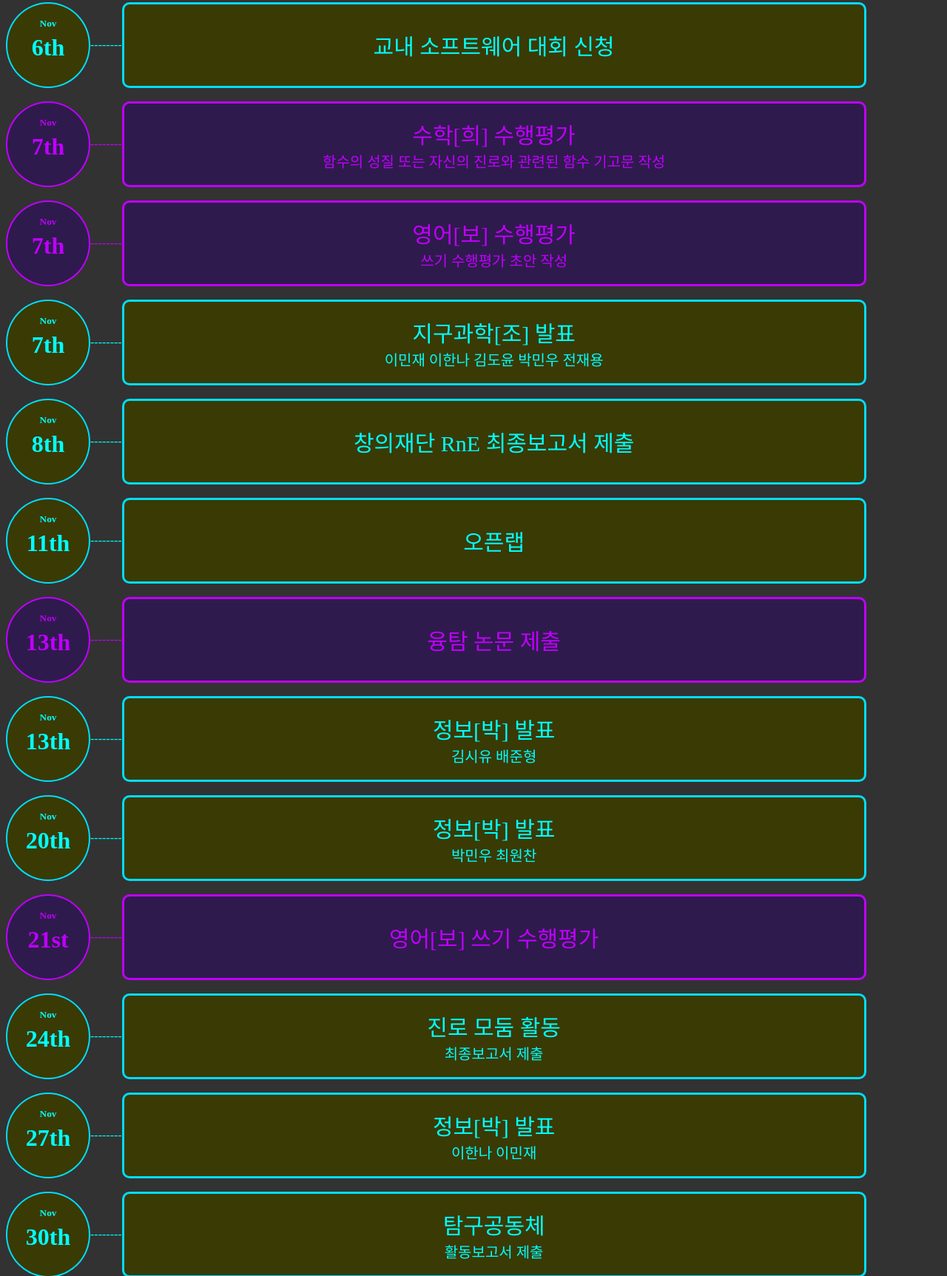
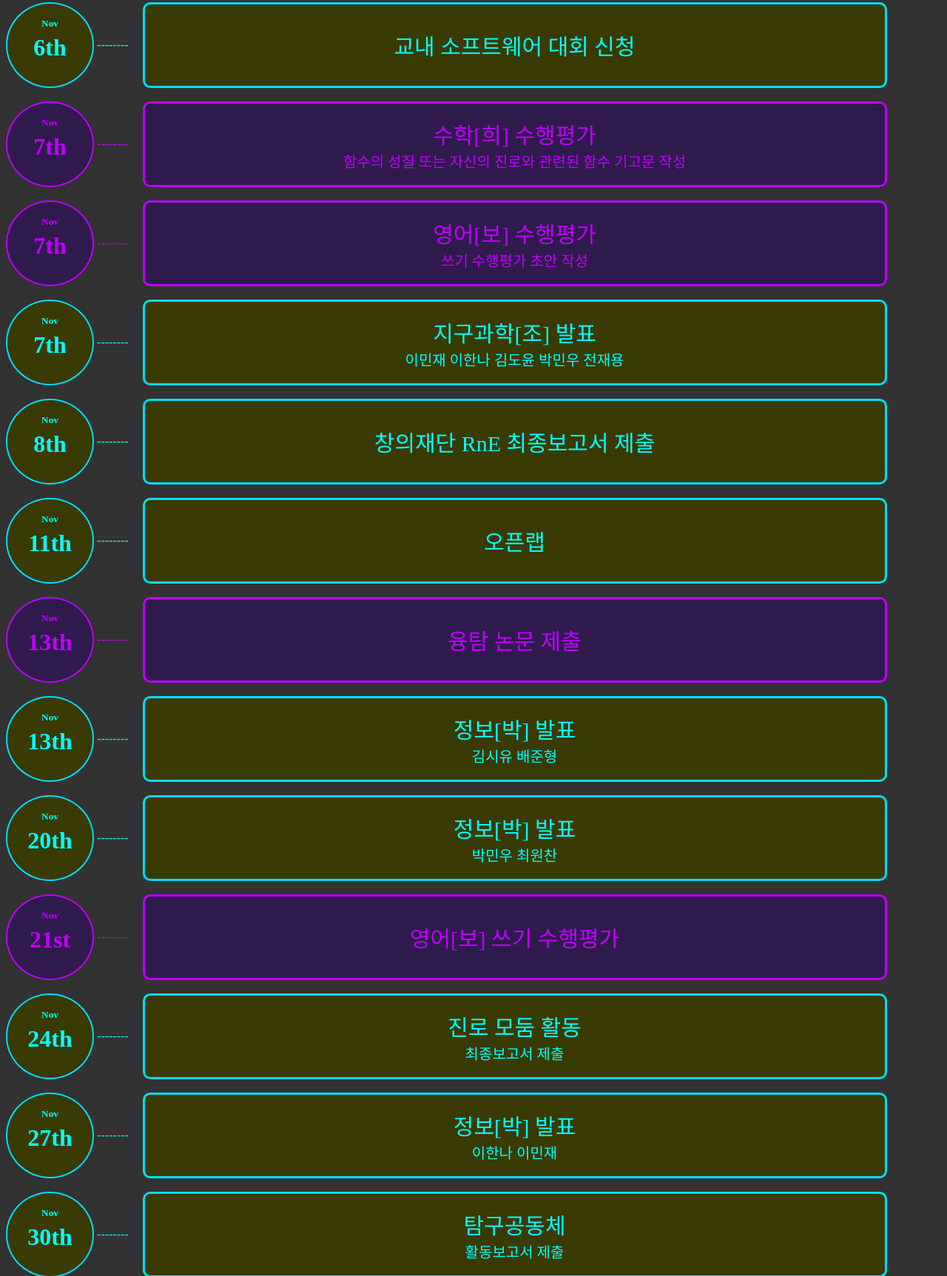
Before and after one commit to wonchan9181/class4_calender, a plain HTML site: page index.html in a window 1280 px wide. Shown: the part 1075-2800 px from the top of the page at 74% size. Drawn offline with Linux system fonts and the light colour scheme.

Commit message:
Add files via upload

```diff
--- a/index.html
+++ b/index.html
@@ -9,141 +9,141 @@
     <div style="width: 100%; height: 90px; text-align: center; border: 3px solid rgb(252, 226, 28); border-radius: 3px 3px 3px 3px/3px 3px 3px 3px; background-color:rgba(91, 88, 85, 0.605)"><h1 style="color: rgb(252, 226, 28);">4반일정</h1></div>
     <br><br>
 
-    <div style="border-radius: 50%; text-align: center; background-color: rgba(58, 58, 4); border: 2px solid rgb(0, 221, 255); width: 110px; height: 110px; vertical-align: top; line-height: 10px; color: aqua; display: table-cell;">
+    <div style="border-radius: 50%; text-align: center; background-color: rgba(58, 58, 4); border: 2px solid rgb(0, 221, 255); width: 10%; height: 110px; vertical-align: top; line-height: 10px; color: aqua; display: table-cell;">
         <h5>Oct</h5><h1>23rd</h1>
     </div>
-    <div style="display: table-cell; vertical-align: middle; color: aqua;">--------</div>
+    <div style="display: table-cell; vertical-align: middle; color: aqua; width: 5.5%;">&nbsp;--------</div>
     <div style="background-color: rgba(58, 58, 4); display: table-cell; border-radius: 10px 10px 10px 10px/10px 10px 10px 10px;height: 110px; width: 1000px; border: 3px solid rgb(0, 221, 255); color: aqua; vertical-align: middle; text-align: center; font-size: 40px;">출국</div>
 <br>
-    <div style="border-radius: 50%; text-align: center; background-color: rgba(58, 58, 4); border: 2px solid rgb(0, 221, 255); width: 110px; height: 110px; vertical-align: top; line-height: 10px; color: aqua; display: table-cell;">
+    <div style="border-radius: 50%; text-align: center; background-color: rgba(58, 58, 4); border: 2px solid rgb(0, 221, 255); width: 10%; height: 110px; vertical-align: top; line-height: 10px; color: aqua; display: table-cell;">
         <h5>Oct</h5><h1>31th</h1>
     </div>
-    <div style="display: table-cell; vertical-align: middle; color: aqua;">--------</div>
+    <div style="display: table-cell; vertical-align: middle; color: aqua; width: 5.5%;">&nbsp;--------</div>
     <div style="background-color: rgba(58, 58, 4); display: table-cell; border-radius: 10px 10px 10px 10px/10px 10px 10px 10px;height: 110px; width: 1000px; border: 3px solid rgb(0, 221, 255); color: aqua; vertical-align: middle; text-align: center; font-size: 40px;">귀국</div>
 <br>
-    <div style="border-radius: 50%; text-align: center; background-color: rgb(47, 26, 77); border: 2px solid rgb(191, 0, 255); width: 110px; height: 110px; vertical-align: top; line-height: 10px; color: rgb(191, 0, 255); display: table-cell;">
+    <div style="border-radius: 50%; text-align: center; background-color: rgb(47, 26, 77); border: 2px solid rgb(191, 0, 255); width: 10%; height: 110px; vertical-align: top; line-height: 10px; color: rgb(191, 0, 255); display: table-cell;">
         <h5>Nov</h5><h1>1st</h1>
     </div>
-    <div style="display: table-cell; vertical-align: middle; color: rgb(191, 0, 255);">--------</div>
+    <div style="display: table-cell; vertical-align: middle; color: rgb(191, 0, 255);width: 5.5%;">&nbsp;--------</div>
     <div style="background-color: rgb(47, 26, 77); display: table-cell; border-radius: 10px 10px 10px 10px/10px 10px 10px 10px;height: 110px; width: 1000px; border: 3px solid rgb(191, 0, 255); color: rgb(191, 0, 255); vertical-align: middle; text-align: center; font-size: 30px;">국어 수행평가<br><div style="font-size: 20px;">노래 가사 문학적으로 해석하기</div></div>
 <br>
-    <div style="border-radius: 50%; text-align: center; background-color: rgba(58, 58, 4); border: 2px solid rgb(0, 221, 255); width: 110px; height: 110px; vertical-align: top; line-height: 10px; color: aqua; display: table-cell;">
+    <div style="border-radius: 50%; text-align: center; background-color: rgba(58, 58, 4); border: 2px solid rgb(0, 221, 255); width: 10%; height: 110px; vertical-align: top; line-height: 10px; color: aqua; display: table-cell;">
         <h5>Nov</h5><h1>1st</h1>
     </div>
-    <div style="display: table-cell; vertical-align: middle; color: aqua;">--------</div>
+    <div style="display: table-cell; vertical-align: middle; color: aqua; width: 5.5%;">&nbsp;--------</div>
     <div style="background-color: rgba(58, 58, 4); display: table-cell; border-radius: 10px 10px 10px 10px/10px 10px 10px 10px;height: 110px; width: 1000px; border: 3px solid rgb(0, 221, 255); color: aqua; vertical-align: middle; text-align: center; font-size: 30px;">진로 신문 기사 발표</div>
 <br>
-    <div style="border-radius: 50%; text-align: center; background-color: rgb(47, 26, 77); border: 2px solid rgb(191, 0, 255); width: 110px; height: 110px; vertical-align: top; line-height: 10px; color: rgb(191, 0, 255); display: table-cell;">
+    <div style="border-radius: 50%; text-align: center; background-color: rgb(47, 26, 77); border: 2px solid rgb(191, 0, 255); width: 10%; height: 110px; vertical-align: top; line-height: 10px; color: rgb(191, 0, 255); display: table-cell;">
         <h5>Nov</h5><h1>2nd</h1>
     </div>
-    <div style="display: table-cell; vertical-align: middle; color: rgb(191, 0, 255);">--------</div>
+    <div style="display: table-cell; vertical-align: middle; color: rgb(191, 0, 255);width: 5.5%;">&nbsp;--------</div>
     <div style="background-color: rgb(47, 26, 77); display: table-cell; border-radius: 10px 10px 10px 10px/10px 10px 10px 10px;height: 110px; width: 1000px; border: 3px solid rgb(191, 0, 255); color: rgb(191, 0, 255); vertical-align: middle; text-align: center; font-size: 30px;">수학[영] 수행평가<br><div style="font-size: 20px;">실생활에 사용되는 여러가지 함수 발표</div></div>
 <br>
-    <div style="border-radius: 50%; text-align: center; background-color: rgb(47, 26, 77); border: 2px solid rgb(191, 0, 255); width: 110px; height: 110px; vertical-align: top; line-height: 10px; color: rgb(191, 0, 255); display: table-cell;">
+    <div style="border-radius: 50%; text-align: center; background-color: rgb(47, 26, 77); border: 2px solid rgb(191, 0, 255); width: 10%; height: 110px; vertical-align: top; line-height: 10px; color: rgb(191, 0, 255); display: table-cell;">
         <h5>Nov</h5><h1>3rd</h1>
     </div>
-    <div style="display: table-cell; vertical-align: middle; color: rgb(191, 0, 255);">--------</div>
+    <div style="display: table-cell; vertical-align: middle; color: rgb(191, 0, 255);width: 5.5%;">&nbsp;--------</div>
     <div style="background-color: rgb(47, 26, 77); display: table-cell; border-radius: 10px 10px 10px 10px/10px 10px 10px 10px;height: 110px; width: 1000px; border: 3px solid rgb(191, 0, 255); color: rgb(191, 0, 255); vertical-align: middle; text-align: center; font-size: 30px;">수학[소] 수행평가<br><div style="font-size: 20px;">실생활에 사용되는 여러가지 수열 발표</div></div>
 <br>
-    <div style="border-radius: 50%; text-align: center; background-color: rgba(58, 58, 4); border: 2px solid rgb(0, 221, 255); width: 110px; height: 110px; vertical-align: top; line-height: 10px; color: aqua; display: table-cell;">
+    <div style="border-radius: 50%; text-align: center; background-color: rgba(58, 58, 4); border: 2px solid rgb(0, 221, 255); width: 10%; height: 110px; vertical-align: top; line-height: 10px; color: aqua; display: table-cell;">
         <h5>Nov</h5><h1>3rd</h1>
     </div>
-    <div style="display: table-cell; vertical-align: middle; color: aqua;">--------</div>
+    <div style="display: table-cell; vertical-align: middle; color: aqua; width: 5.5%;">&nbsp;--------</div>
     <div style="background-color: rgba(58, 58, 4); display: table-cell; border-radius: 10px 10px 10px 10px/10px 10px 10px 10px;height: 110px; width: 1000px; border: 3px solid rgb(0, 221, 255); color: aqua; vertical-align: middle; text-align: center; font-size: 30px;">집현전 포럼 신청</div>
 <br>
-    <div style="border-radius: 50%; text-align: center; background-color: rgba(58, 58, 4); border: 2px solid rgb(0, 221, 255); width: 110px; height: 110px; vertical-align: top; line-height: 10px; color: aqua; display: table-cell;">
+    <div style="border-radius: 50%; text-align: center; background-color: rgba(58, 58, 4); border: 2px solid rgb(0, 221, 255); width: 10%; height: 110px; vertical-align: top; line-height: 10px; color: aqua; display: table-cell;">
         <h5>Nov</h5><h1>6th</h1>
     </div>
-    <div style="display: table-cell; vertical-align: middle; color: aqua;">--------</div>
+    <div style="display: table-cell; vertical-align: middle; color: aqua; width: 5.5%;">&nbsp;--------</div>
     <div style="background-color: rgba(58, 58, 4); display: table-cell; border-radius: 10px 10px 10px 10px/10px 10px 10px 10px;height: 110px; width: 1000px; border: 3px solid rgb(0, 221, 255); color: aqua; vertical-align: middle; text-align: center; font-size: 30px;">교내 소프트웨어 대회 신청</div>
 
 <br>
-    <div style="border-radius: 50%; text-align: center; background-color: rgb(47, 26, 77); border: 2px solid rgb(191, 0, 255); width: 110px; height: 110px; vertical-align: top; line-height: 10px; color: rgb(191, 0, 255); display: table-cell;">
+    <div style="border-radius: 50%; text-align: center; background-color: rgb(47, 26, 77); border: 2px solid rgb(191, 0, 255); width: 10%; height: 110px; vertical-align: top; line-height: 10px; color: rgb(191, 0, 255); display: table-cell;">
         <h5>Nov</h5><h1>7th</h1>
     </div>
-    <div style="display: table-cell; vertical-align: middle; color: rgb(191, 0, 255);">--------</div>
+    <div style="display: table-cell; vertical-align: middle; color: rgb(191, 0, 255);width: 5.5%;">&nbsp;--------</div>
     <div style="background-color: rgb(47, 26, 77); display: table-cell; border-radius: 10px 10px 10px 10px/10px 10px 10px 10px;height: 110px; width: 1000px; border: 3px solid rgb(191, 0, 255); color: rgb(191, 0, 255); vertical-align: middle; text-align: center; font-size: 30px;">수학[희] 수행평가<br><div style="font-size: 20px;">함수의 성질 또는 자신의 진로와 관련된 함수 기고문 작성</div></div>
 
 <br>
-    <div style="border-radius: 50%; text-align: center; background-color: rgb(47, 26, 77); border: 2px solid rgb(191, 0, 255); width: 110px; height: 110px; vertical-align: top; line-height: 10px; color: rgb(191, 0, 255); display: table-cell;">
+    <div style="border-radius: 50%; text-align: center; background-color: rgb(47, 26, 77); border: 2px solid rgb(191, 0, 255); width: 10%; height: 110px; vertical-align: top; line-height: 10px; color: rgb(191, 0, 255); display: table-cell;">
         <h5>Nov</h5><h1>7th</h1>
     </div>
-    <div style="display: table-cell; vertical-align: middle; color: rgb(191, 0, 255);">--------</div>
+    <div style="display: table-cell; vertical-align: middle; color: rgb(191, 0, 255);width: 5.5%;">&nbsp;--------</div>
     <div style="background-color: rgb(47, 26, 77); display: table-cell; border-radius: 10px 10px 10px 10px/10px 10px 10px 10px;height: 110px; width: 1000px; border: 3px solid rgb(191, 0, 255); color: rgb(191, 0, 255); vertical-align: middle; text-align: center; font-size: 30px;">영어[보] 수행평가<br><div style="font-size: 20px;">쓰기 수행평가 초안 작성</div></div>
 
 <br>
-    <div style="border-radius: 50%; text-align: center; background-color: rgba(58, 58, 4); border: 2px solid rgb(0, 221, 255); width: 110px; height: 110px; vertical-align: top; line-height: 10px; color: aqua; display: table-cell;">
+    <div style="border-radius: 50%; text-align: center; background-color: rgba(58, 58, 4); border: 2px solid rgb(0, 221, 255); width: 10%; height: 110px; vertical-align: top; line-height: 10px; color: aqua; display: table-cell;">
         <h5>Nov</h5><h1>7th</h1>
     </div>
-    <div style="display: table-cell; vertical-align: middle; color: aqua;">--------</div>
+    <div style="display: table-cell; vertical-align: middle; color: aqua; width: 5.5%;">&nbsp;--------</div>
     <div style="background-color: rgba(58, 58, 4); display: table-cell; border-radius: 10px 10px 10px 10px/10px 10px 10px 10px;height: 110px; width: 1000px; border: 3px solid rgb(0, 221, 255); color: aqua; vertical-align: middle; text-align: center; font-size: 30px;">지구과학[조] 발표<br><div style="font-size: 20px;">이민재 이한나 김도윤 박민우 전재용</div></div>
 
 <br>
-    <div style="border-radius: 50%; text-align: center; background-color: rgba(58, 58, 4); border: 2px solid rgb(0, 221, 255); width: 110px; height: 110px; vertical-align: top; line-height: 10px; color: aqua; display: table-cell;">
+    <div style="border-radius: 50%; text-align: center; background-color: rgba(58, 58, 4); border: 2px solid rgb(0, 221, 255); width: 10%; height: 110px; vertical-align: top; line-height: 10px; color: aqua; display: table-cell;">
         <h5>Nov</h5><h1>8th</h1>
     </div>
-    <div style="display: table-cell; vertical-align: middle; color: aqua;">--------</div>
+    <div style="display: table-cell; vertical-align: middle; color: aqua; width: 5.5%;">&nbsp;--------</div>
     <div style="background-color: rgba(58, 58, 4); display: table-cell; border-radius: 10px 10px 10px 10px/10px 10px 10px 10px;height: 110px; width: 1000px; border: 3px solid rgb(0, 221, 255); color: aqua; vertical-align: middle; text-align: center; font-size: 30px;">창의재단 RnE 최종보고서 제출</div></div>
 <br>
-    <div style="border-radius: 50%; text-align: center; background-color: rgba(58, 58, 4); border: 2px solid rgb(0, 221, 255); width: 110px; height: 110px; vertical-align: top; line-height: 10px; color: aqua; display: table-cell;">
+    <div style="border-radius: 50%; text-align: center; background-color: rgba(58, 58, 4); border: 2px solid rgb(0, 221, 255); width: 10%; height: 110px; vertical-align: top; line-height: 10px; color: aqua; display: table-cell;">
         <h5>Nov</h5><h1>11th</h1>
     </div>
-    <div style="display: table-cell; vertical-align: middle; color: aqua;">--------</div>
+    <div style="display: table-cell; vertical-align: middle; color: aqua; width: 5.5%;">&nbsp;--------</div>
     <div style="background-color: rgba(58, 58, 4); display: table-cell; border-radius: 10px 10px 10px 10px/10px 10px 10px 10px;height: 110px; width: 1000px; border: 3px solid rgb(0, 221, 255); color: aqua; vertical-align: middle; text-align: center; font-size: 30px;">오픈랩</div></div>
     <br>
-    <div style="border-radius: 50%; text-align: center; background-color: rgb(47, 26, 77); border: 2px solid rgb(191, 0, 255); width: 110px; height: 110px; vertical-align: top; line-height: 10px; color: rgb(191, 0, 255); display: table-cell;">
+    <div style="border-radius: 50%; text-align: center; background-color: rgb(47, 26, 77); border: 2px solid rgb(191, 0, 255); width: 10%; height: 110px; vertical-align: top; line-height: 10px; color: rgb(191, 0, 255); display: table-cell;">
         <h5>Nov</h5><h1>13th</h1>
     </div>
-    <div style="display: table-cell; vertical-align: middle; color: rgb(191, 0, 255);">--------</div>
+    <div style="display: table-cell; vertical-align: middle; color: rgb(191, 0, 255);width: 5.5%;">&nbsp;--------</div>
     <div style="background-color: rgb(47, 26, 77); display: table-cell; border-radius: 10px 10px 10px 10px/10px 10px 10px 10px;height: 110px; width: 1000px; border: 3px solid rgb(191, 0, 255); color: rgb(191, 0, 255); vertical-align: middle; text-align: center; font-size: 30px;">융탐 논문 제출</div></div>
 
 <br>
-    <div style="border-radius: 50%; text-align: center; background-color: rgba(58, 58, 4); border: 2px solid rgb(0, 221, 255); width: 110px; height: 110px; vertical-align: top; line-height: 10px; color: aqua; display: table-cell;">
+    <div style="border-radius: 50%; text-align: center; background-color: rgba(58, 58, 4); border: 2px solid rgb(0, 221, 255); width: 10%; height: 110px; vertical-align: top; line-height: 10px; color: aqua; display: table-cell;">
         <h5>Nov</h5><h1>13th</h1>
     </div>
-    <div style="display: table-cell; vertical-align: middle; color: aqua;">--------</div>
+    <div style="display: table-cell; vertical-align: middle; color: aqua; width: 5.5%;">&nbsp;--------</div>
     <div style="background-color: rgba(58, 58, 4); display: table-cell; border-radius: 10px 10px 10px 10px/10px 10px 10px 10px;height: 110px; width: 1000px; border: 3px solid rgb(0, 221, 255); color: aqua; vertical-align: middle; text-align: center; font-size: 30px;">정보[박] 발표<br><div style="font-size: 20px;">김시유 배준형</div></div>
 
 <br>
-    <div style="border-radius: 50%; text-align: center; background-color: rgba(58, 58, 4); border: 2px solid rgb(0, 221, 255); width: 110px; height: 110px; vertical-align: top; line-height: 10px; color: aqua; display: table-cell;">
+    <div style="border-radius: 50%; text-align: center; background-color: rgba(58, 58, 4); border: 2px solid rgb(0, 221, 255); width: 10%; height: 110px; vertical-align: top; line-height: 10px; color: aqua; display: table-cell;">
         <h5>Nov</h5><h1>20th</h1>
     </div>
-    <div style="display: table-cell; vertical-align: middle; color: aqua;">--------</div>
+    <div style="display: table-cell; vertical-align: middle; color: aqua; width: 5.5%;">&nbsp;--------</div>
     <div style="background-color: rgba(58, 58, 4); display: table-cell; border-radius: 10px 10px 10px 10px/10px 10px 10px 10px;height: 110px; width: 1000px; border: 3px solid rgb(0, 221, 255); color: aqua; vertical-align: middle; text-align: center; font-size: 30px;">정보[박] 발표<br><div style="font-size: 20px;">박민우 최원찬</div></div>
 
 <br>
-    <div style="border-radius: 50%; text-align: center; background-color: rgb(47, 26, 77); border: 2px solid rgb(191, 0, 255); width: 110px; height: 110px; vertical-align: top; line-height: 10px; color: rgb(191, 0, 255); display: table-cell;">
+    <div style="border-radius: 50%; text-align: center; background-color: rgb(47, 26, 77); border: 2px solid rgb(191, 0, 255); width: 10%; height: 110px; vertical-align: top; line-height: 10px; color: rgb(191, 0, 255); display: table-cell;">
         <h5>Nov</h5><h1>21st</h1>
     </div>
-    <div style="display: table-cell; vertical-align: middle; color: rgb(191, 0, 255);">--------</div>
+    <div style="display: table-cell; vertical-align: middle; color: rgb(191, 0, 255);width: 5.5%;">&nbsp;--------</div>
     <div style="background-color: rgb(47, 26, 77); display: table-cell; border-radius: 10px 10px 10px 10px/10px 10px 10px 10px;height: 110px; width: 1000px; border: 3px solid rgb(191, 0, 255); color: rgb(191, 0, 255); vertical-align: middle; text-align: center; font-size: 30px;">영어[보] 쓰기 수행평가</div>
 
 <br>
-    <div style="border-radius: 50%; text-align: center; background-color: rgba(58, 58, 4); border: 2px solid rgb(0, 221, 255); width: 110px; height: 110px; vertical-align: top; line-height: 10px; color: aqua; display: table-cell;">
+    <div style="border-radius: 50%; text-align: center; background-color: rgba(58, 58, 4); border: 2px solid rgb(0, 221, 255); width: 10%; height: 110px; vertical-align: top; line-height: 10px; color: aqua; display: table-cell;">
         <h5>Nov</h5><h1>24th</h1>
     </div>
-    <div style="display: table-cell; vertical-align: middle; color: aqua;">--------</div>
+    <div style="display: table-cell; vertical-align: middle; color: aqua; width: 5.5%;">&nbsp;--------</div>
     <div style="background-color: rgba(58, 58, 4); display: table-cell; border-radius: 10px 10px 10px 10px/10px 10px 10px 10px;height: 110px; width: 1000px; border: 3px solid rgb(0, 221, 255); color: aqua; vertical-align: middle; text-align: center; font-size: 30px;">진로 모둠 활동<br><div style="font-size: 20px;">최종보고서 제출</div></div>
 
 
 <br>
-    <div style="border-radius: 50%; text-align: center; background-color: rgba(58, 58, 4); border: 2px solid rgb(0, 221, 255); width: 110px; height: 110px; vertical-align: top; line-height: 10px; color: aqua; display: table-cell;">
+    <div style="border-radius: 50%; text-align: center; background-color: rgba(58, 58, 4); border: 2px solid rgb(0, 221, 255); width: 10%; height: 110px; vertical-align: top; line-height: 10px; color: aqua; display: table-cell;">
         <h5>Nov</h5><h1>27th</h1>
     </div>
-    <div style="display: table-cell; vertical-align: middle; color: aqua;">--------</div>
+    <div style="display: table-cell; vertical-align: middle; color: aqua; width: 5.5%;">&nbsp;--------</div>
     <div style="background-color: rgba(58, 58, 4); display: table-cell; border-radius: 10px 10px 10px 10px/10px 10px 10px 10px;height: 110px; width: 1000px; border: 3px solid rgb(0, 221, 255); color: aqua; vertical-align: middle; text-align: center; font-size: 30px;">정보[박] 발표<br><div style="font-size: 20px;">이한나 이민재</div></div>
 <br>
-    <div style="border-radius: 50%; text-align: center; background-color: rgba(58, 58, 4); border: 2px solid rgb(0, 221, 255); width: 110px; height: 110px; vertical-align: top; line-height: 10px; color: aqua; display: table-cell;">
+    <div style="border-radius: 50%; text-align: center; background-color: rgba(58, 58, 4); border: 2px solid rgb(0, 221, 255); width: 10%; height: 110px; vertical-align: top; line-height: 10px; color: aqua; display: table-cell;">
         <h5>Nov</h5><h1>30th</h1>
     </div>
-    <div style="display: table-cell; vertical-align: middle; color: aqua;">--------</div>
+    <div style="display: table-cell; vertical-align: middle; color: aqua; width: 5.5%;">&nbsp;--------</div>
     <div style="background-color: rgba(58, 58, 4); display: table-cell; border-radius: 10px 10px 10px 10px/10px 10px 10px 10px;height: 110px; width: 1000px; border: 3px solid rgb(0, 221, 255); color: aqua; vertical-align: middle; text-align: center; font-size: 30px;">탐구공동체<br><div style="font-size: 20px;">활동보고서 제출</div></div>
 
 <br>
-    <div style="border-radius: 50%; text-align: center; background-color: rgb(47, 26, 77); border: 2px solid rgb(191, 0, 255); width: 110px; height: 110px; vertical-align: top; line-height: 10px; color: rgb(191, 0, 255); display: table-cell;">
+    <div style="border-radius: 50%; text-align: center; background-color: rgb(47, 26, 77); border: 2px solid rgb(191, 0, 255); width: 10%; height: 110px; vertical-align: top; line-height: 10px; color: rgb(191, 0, 255); display: table-cell;">
         <h5>Dec</h5><h1>6th</h1>
     </div>
-    <div style="display: table-cell; vertical-align: middle; color: rgb(191, 0, 255);">--------</div>
+    <div style="display: table-cell; vertical-align: middle; color: rgb(191, 0, 255);width: 5.5%;">&nbsp;--------</div>
     <div style="background-color: rgb(47, 26, 77); display: table-cell; border-radius: 10px 10px 10px 10px/10px 10px 10px 10px;height: 110px; width: 1000px; border: 3px solid rgb(191, 0, 255); color: rgb(191, 0, 255); vertical-align: middle; text-align: center; font-size: 30px;">고급 생명과학<br><div style="font-size: 20px;">질문노트 제출</div></div>
 
 
```
